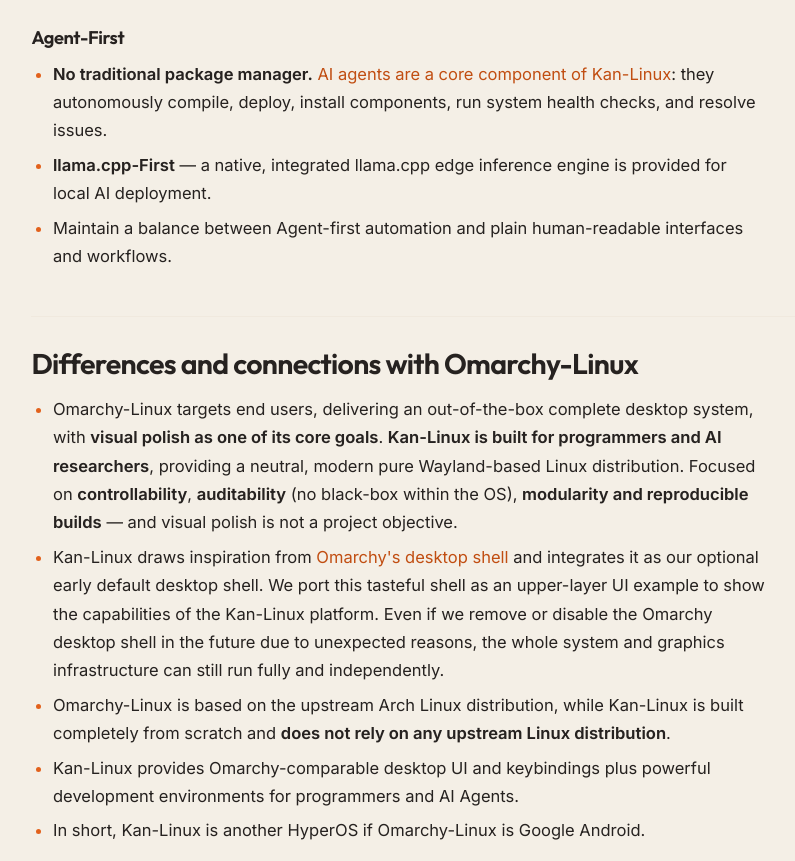
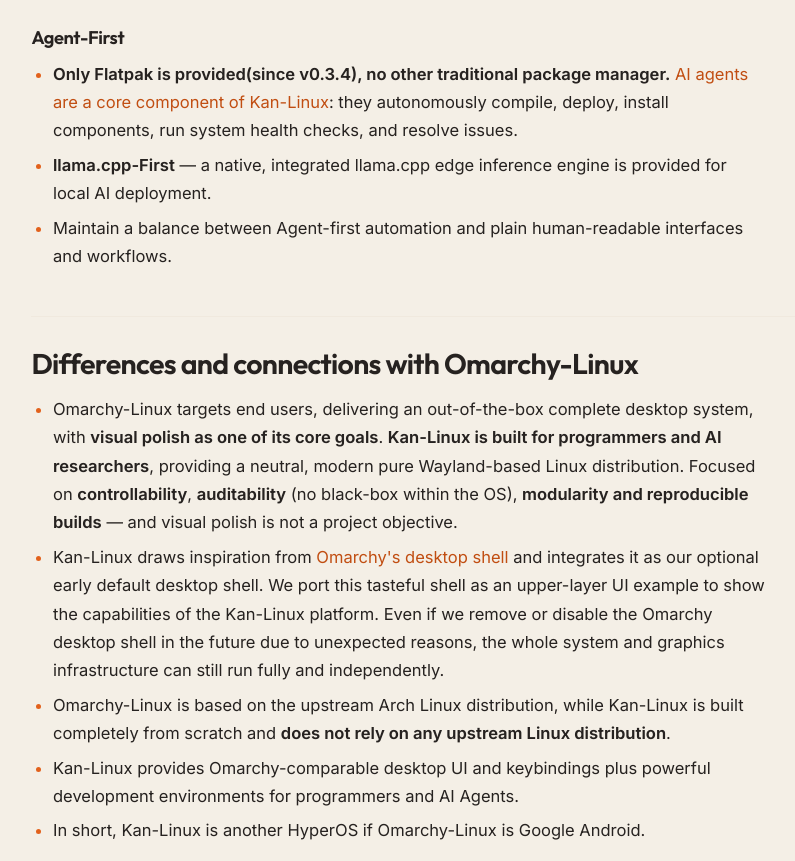
Before and after one commit to kan-linux/kan-linux.github.io, a plain HTML site: page about.html in a window 1280 px wide. Shown: the part 2176-3037 px from the top of the page, without its empty margins (337-1132 px from the left). Drawn offline with Linux system fonts and the light colour scheme.

Commit message:
add flatpak

```diff
--- a/about.html
+++ b/about.html
@@ -149,7 +149,7 @@ For AI researchers, Kan-Linux can serve as a good testbed on real hardware.
         <h3>Agent-First</h3>
         <ul>
           <li>
-            <strong>No traditional package manager.</strong>
+            <strong>Only Flatpak is provided(since v0.3.4), no other traditional package manager.</strong>
             <a href="https://github.com/kan-linux/kan-agent" target="_blank" rel="noopener">AI agents are a core component of Kan-Linux</a>:
             they autonomously compile, deploy, install components, run system health checks,
             and resolve issues.
```
